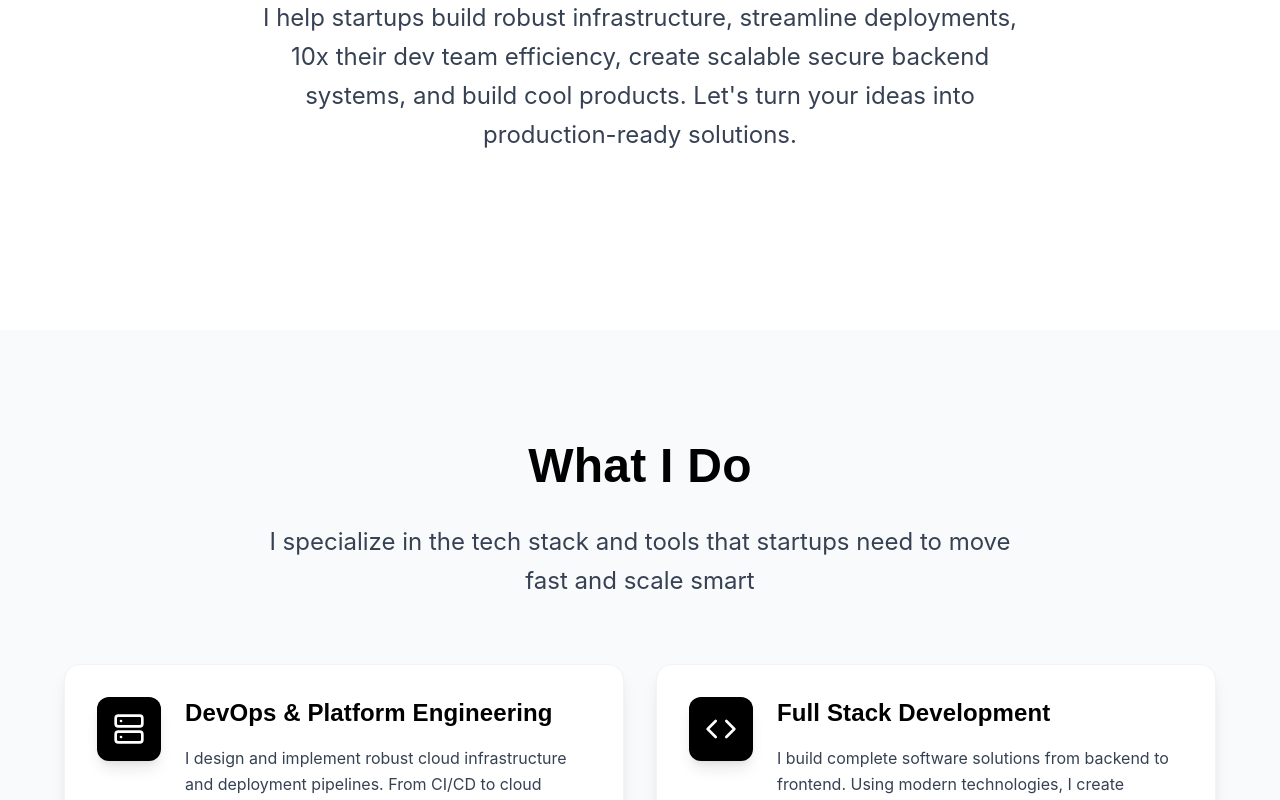
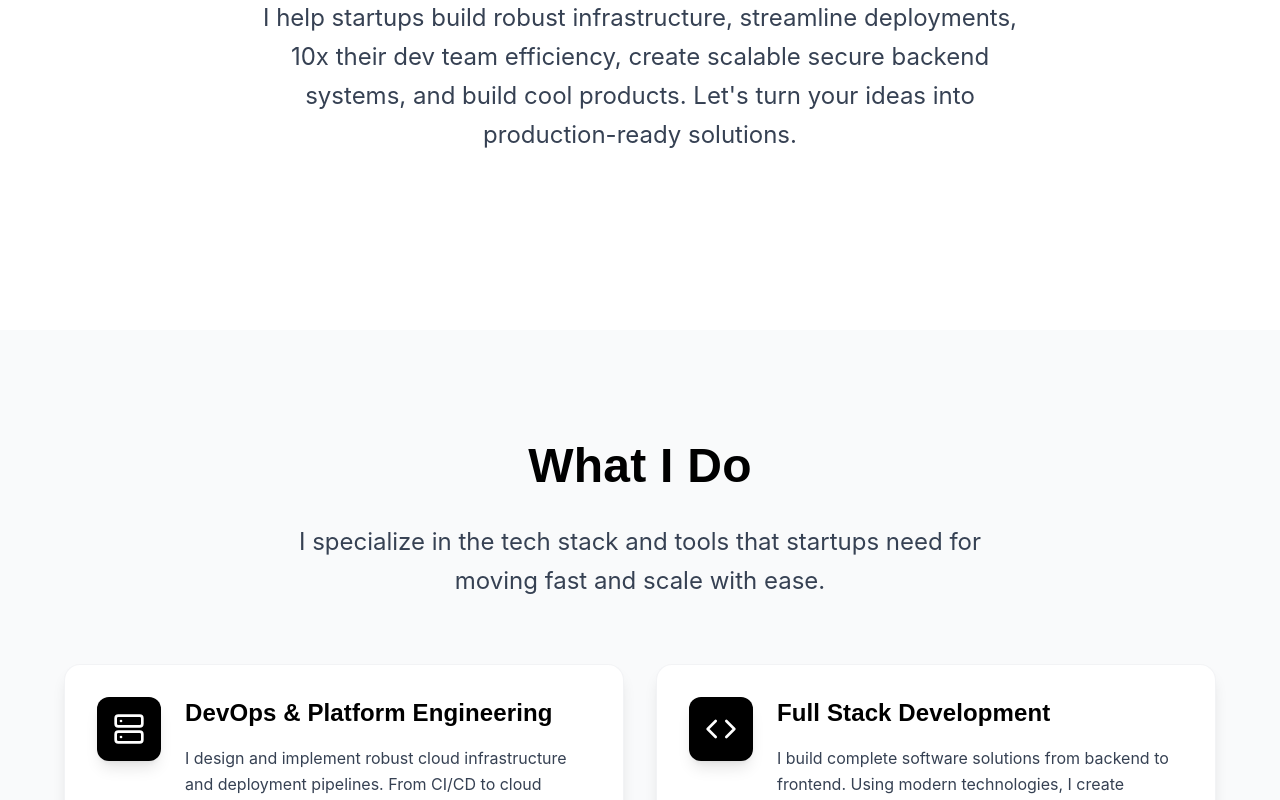
Before and after one commit to adamyodinsky/adam-solutions-website, a React (Vite) app: page /#/services in a window 1280 px wide. Shown: the part 377-1177 px from the top of the page. Built offline with nearby package versions, Linux system fonts and the light colour scheme.

Commit message:
small fixes

```diff
--- a/src/pages/services.tsx
+++ b/src/pages/services.tsx
@@ -316,8 +316,8 @@ export function ServicesPage() {
                 What I Do
               </h2>
               <p className="text-lg md:text-xl lg:text-2xl text-gray-700 max-w-3xl mx-auto font-body leading-relaxed">
-                I specialize in the tech stack and tools that startups need to
-                move fast and scale smart
+                I specialize in the tech stack and tools that startups need for
+                moving fast and scale with ease.
               </p>
             </div>
 
```
